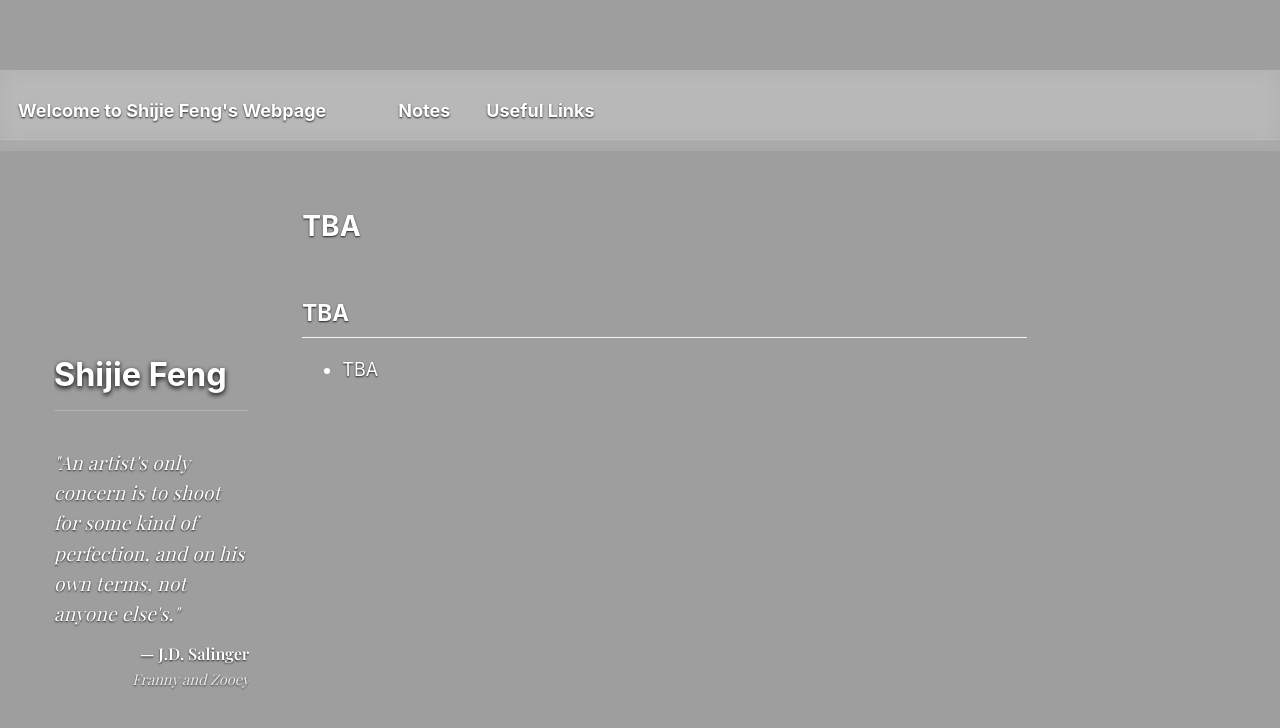
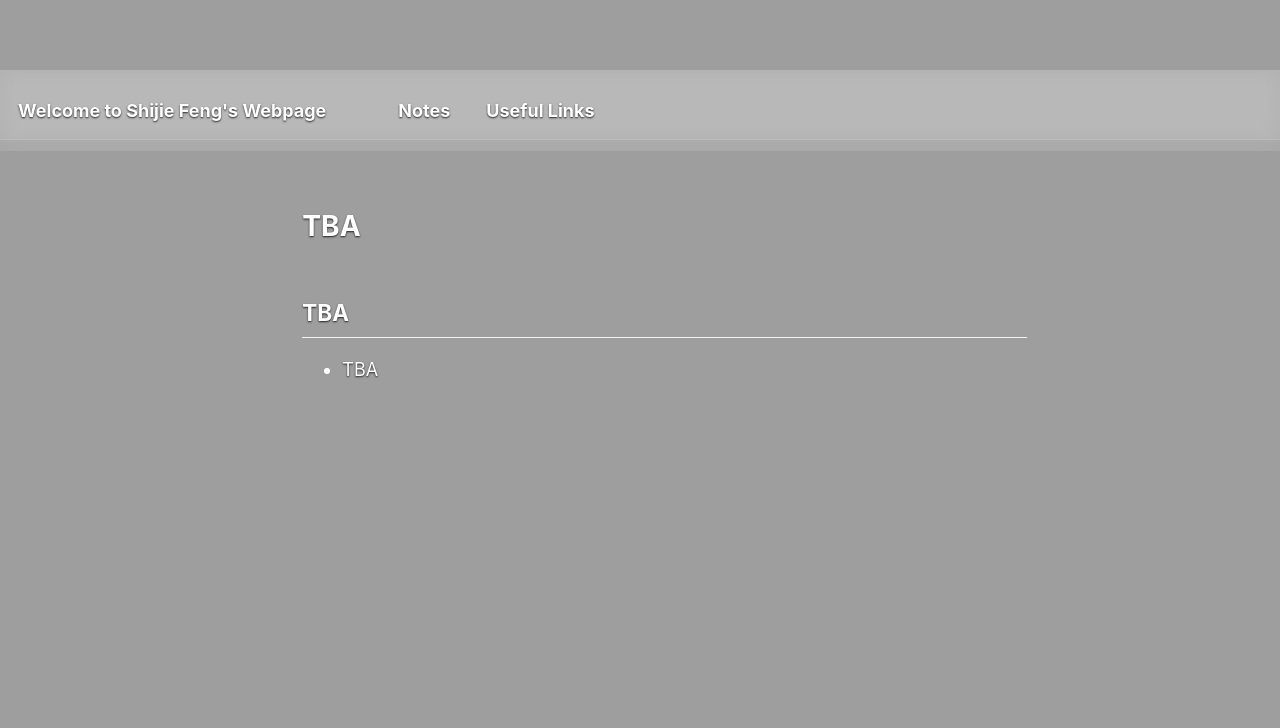
Before and after one commit to SHJFeng/SHJFeng.github.io, a Jekyll site: the page built from _pages/links.md, in a window 1280 px wide and 900 px high. Shown: the top 728 px of the window. Built offline with Jekyll 4.4.1, drawn with Linux system fonts in a browser that asks for light colours; some web fonts are replaced.

Commit message:
修复sidebar.html

```diff
--- a/_includes/sidebar.html
+++ b/_includes/sidebar.html
@@ -1,4 +1,4 @@
-<style>
+{% if page.author_profile or layout.author_profile %}<style>
  /* 手机端（屏幕宽度小于 768px）的特殊处理 */
   @media screen and (max-width: 768px) {
     /* 1. 缩小头像 */
@@ -72,3 +72,4 @@
 
   </div>
 </div>
+{% endif %}
```
